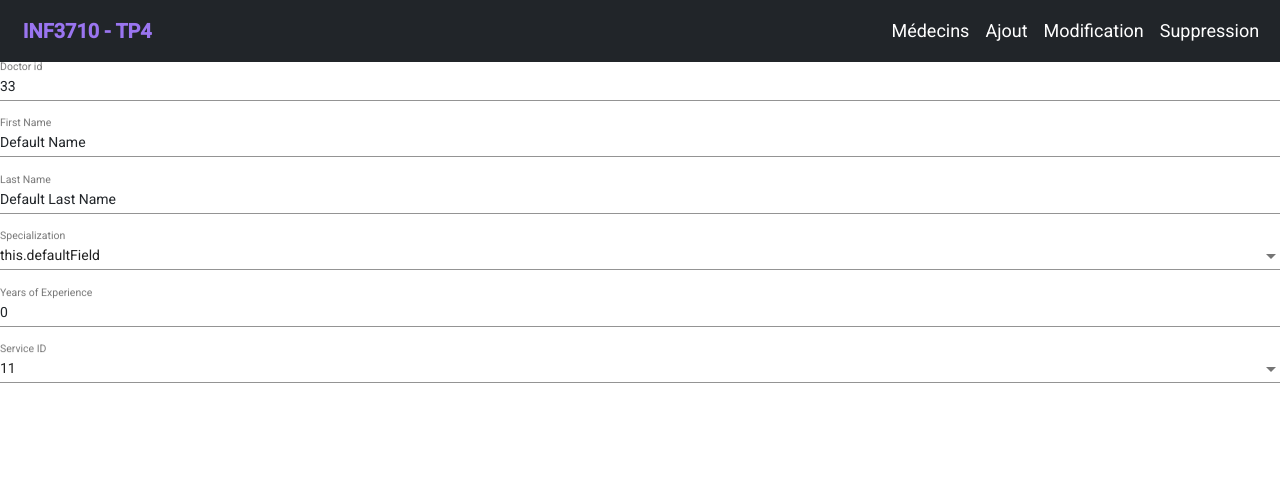
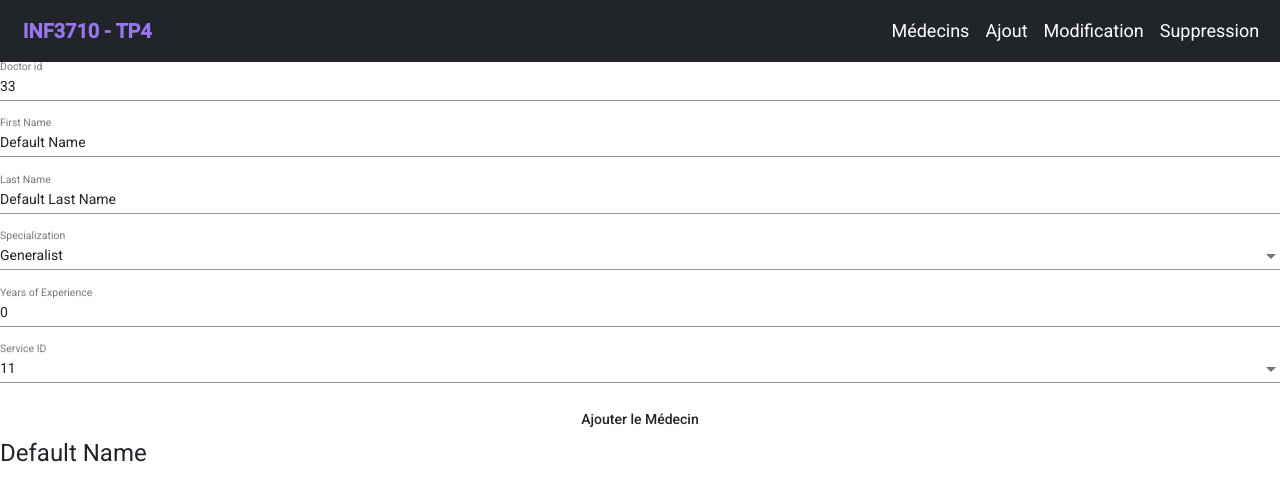
Before and after one commit to El0ne/TP5-INF3710, an Angular app in the folder client/: page /insert in a window 1280 px wide. Shown: the top 500 px of the page. Built offline with nearby package versions, Linux system fonts and the light colour scheme.

Commit message:
added comment to add function later. fixed specialization field

```diff
--- a/client/src/app/insert/insert.component.html
+++ b/client/src/app/insert/insert.component.html
@@ -41,7 +41,9 @@
 
   <mat-form-field>
     <mat-select placeholder="Specialization" [(value)]="this.defaultField">
-      <mat-option [(value)]="this.defaultField">this.defaultField</mat-option>
+      <mat-option [(value)]="this.defaultField">{{
+        this.defaultField
+      }}</mat-option>
     </mat-select>
   </mat-form-field>
 
@@ -60,4 +62,8 @@
       }}</mat-option>
     </mat-select>
   </mat-form-field>
+
+  <button mat-button (click)="onSubmit()">Ajouter le Médecin</button>
 </div>
+
+<h1>{{ this.doctor.firstName }}</h1>
--- a/client/src/app/insert/insert.component.ts
+++ b/client/src/app/insert/insert.component.ts
@@ -14,12 +14,12 @@ export class InsertComponent implements OnInit {
   defaultServiceId: number;
 
   doctor: Doctor = {
-    id: 33,
+    id: 33, // need a function to get next available id
     firstName: "Default Name",
     lastName: "Default Last Name",
     field: "list",
     yoe: 0,
-    serviceId: 1,
+    serviceId: 1, // need a function to get all the available service id
   };
 
   constructor() {}
```
